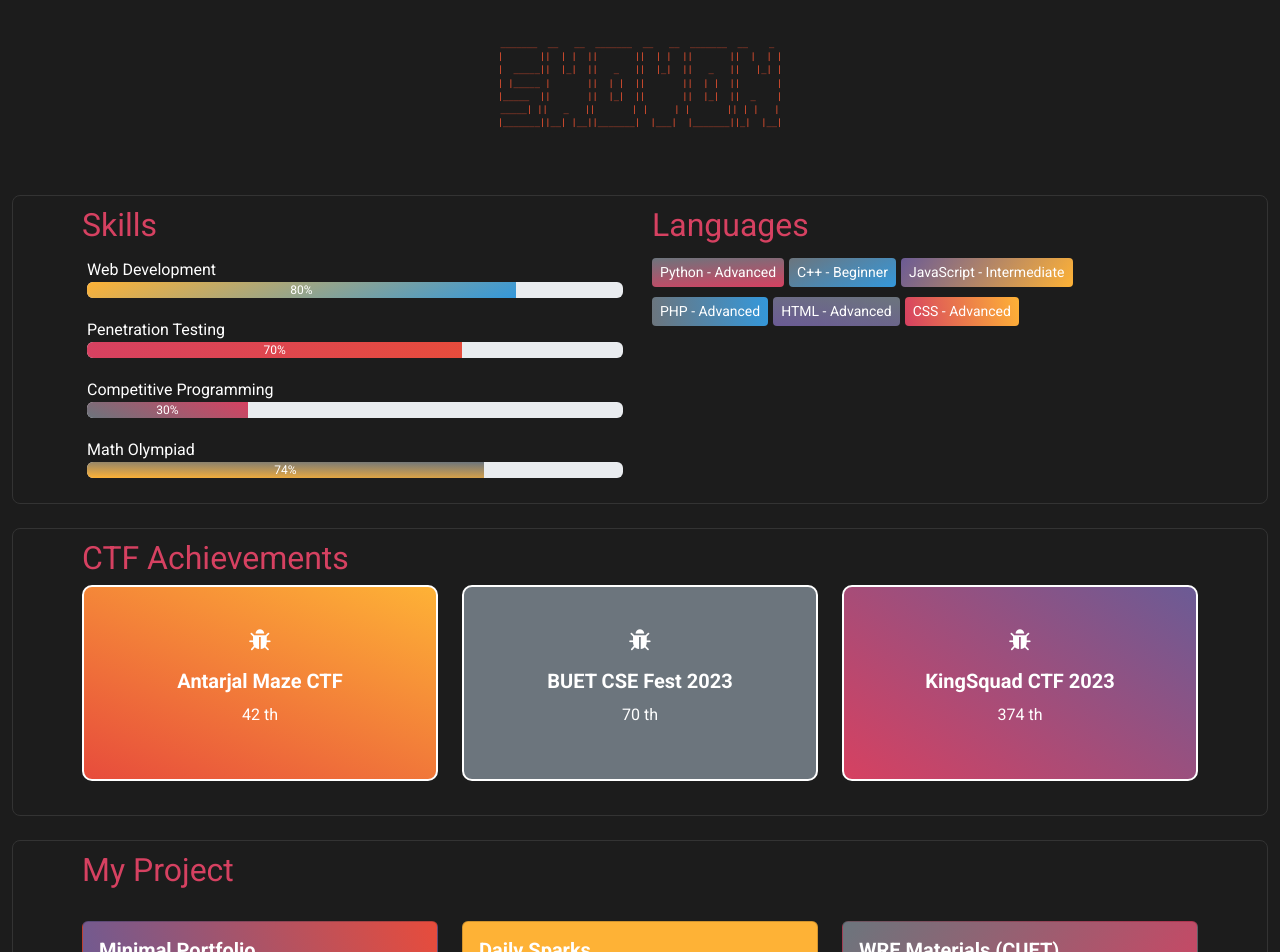
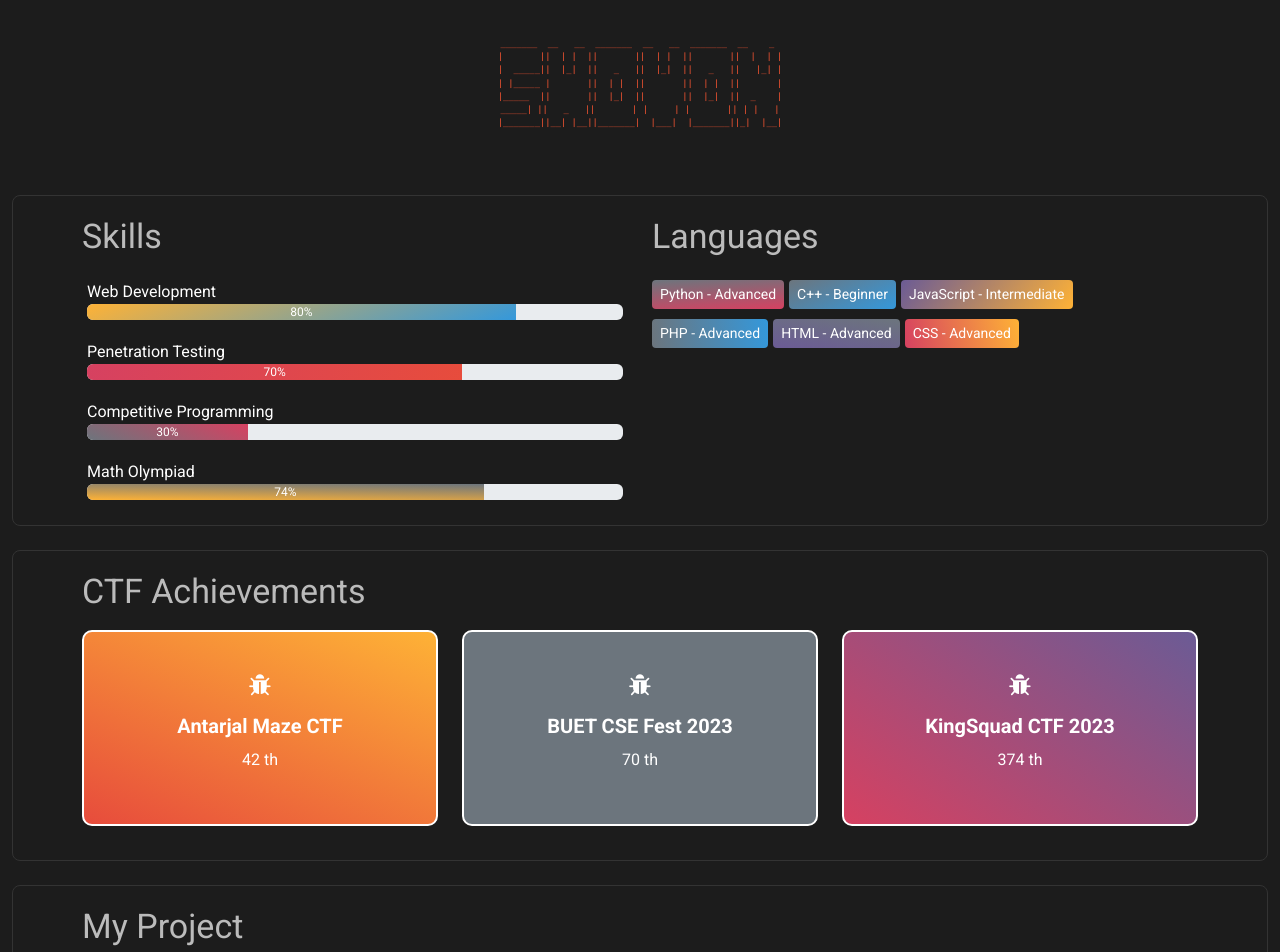
Before and after one commit to sh0von/Next-JS-Portfolio, a Next.js app: page / in a window 1280 px wide. Shown: the top 952 px of the page. Built offline with nearby package versions, Linux system fonts and the light colour scheme.

Commit message:
Heading STyle

```diff
--- a/pages/index.js
+++ b/pages/index.js
@@ -75,7 +75,7 @@ function Home() {
         <div className="container">
           <div className="row ">
             <div className="col-md-6">
-              <h2>Skills</h2>
+              <h2 className="section-heading">Skills</h2>
               {skills.map((skill, index) => (
                 <Skill
                   key={index}
@@ -85,7 +85,7 @@ function Home() {
               ))}
             </div>
             <div className="col-md-6 ">
-              <h2>Languages</h2>
+              <h2 className="section-heading">Languages</h2>
               <div className="d-flex flex-wrap">
                 {languages.map((language, index) => (
                   <span
@@ -106,7 +106,7 @@ function Home() {
       </section>
       <section className="mt-4 box ">
         <div className="container scale-up">
-          <h2>CTF Achievements</h2>
+          <h2 className="section-heading">CTF Achievements</h2>
           <div className="row">
             {ctfAchievements.map((achievement, index) => (
               <div className="col-md-4 mb-4" key={index}>
@@ -134,7 +134,7 @@ function Home() {
 
       <section className="mt-4 box">
         <div className="container">
-          <h2>My Project</h2>
+          <h2 className="section-heading">My Project</h2>
           <br></br>
           <div className="row masonary">
             {projects.map((project, index) => (
@@ -161,7 +161,7 @@ function Home() {
         <div className="container ">
           <div className="row">
             <div className="col-md-6  ">
-              <h2>Contact Me</h2>
+              <h2 className="section-heading">Contact Me</h2>
               <p>
                 You can reach out to me via email at{" "}
                 <a href={`mailto:${email}`}>{email}</a>.
--- a/styles/styles.css
+++ b/styles/styles.css
@@ -152,3 +152,10 @@
 .card-text {
   font-size: 16px;
 }
+
+.section-heading {
+  font-size: 34px;
+  color: #bbb;
+  padding-top: 10px;
+  padding-bottom: 10px;
+}
```
